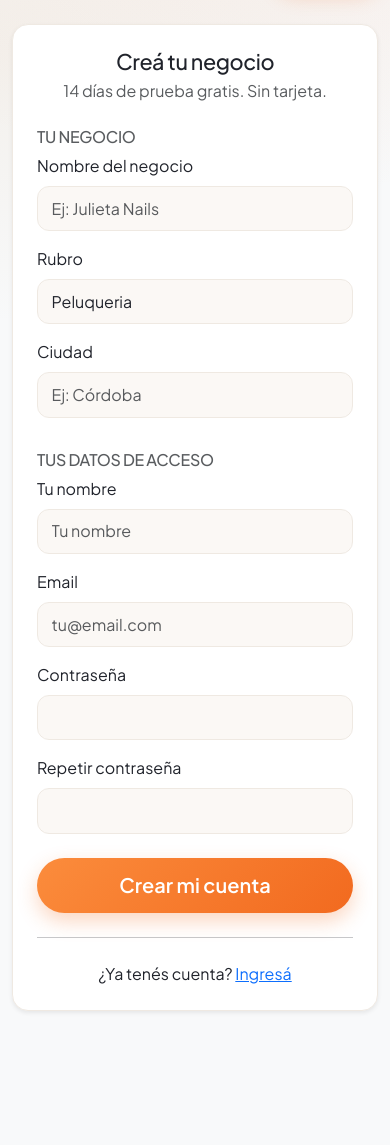
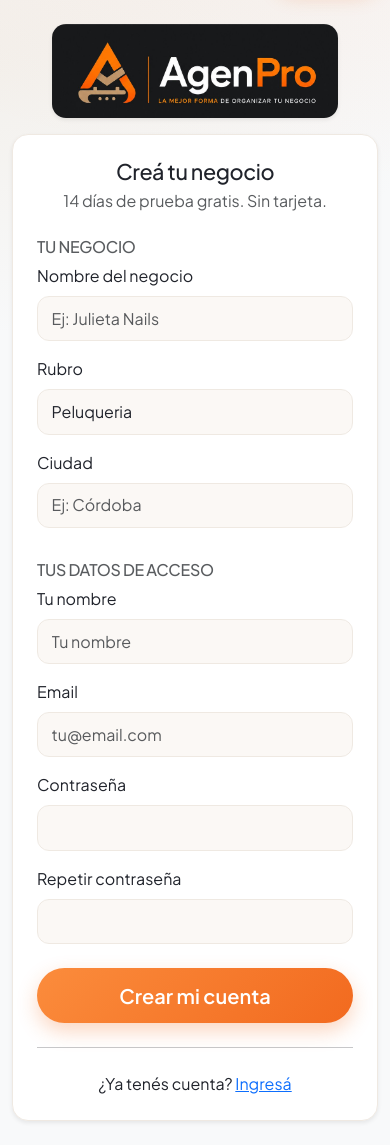
Before and after one commit to tchiavazza420/Draaier, a Flask app: page /auth/registro in a window 390 px wide. Shown: the part 59-1204 px from the top of the page. Before the commit the page ends 1071 px from the top, so only its background shows below. Run offline with Flask 3, Linux system fonts and the light colour scheme; some libraries are stand-ins or nearby versions.

Commit message:
Logo: cache-bust iconos (se veia el viejo), lockup horizontal en login/registro, fix 413 al subir
- Cache-bust (?v=ASSET_VERSION) en el icono del navbar, favicon y apple-touch:
  el Service Worker servia el icono viejo cacheado (por eso "seguia el logo
  viejo").
- Logo horizontal completo (logo-agenpro-full.png) en login y registro.
- Fix "Request Entity Too Large" (413) al guardar la pagina desde iPhone:
  MAX_CONTENT_LENGTH 4MB -> 32MB (las fotos de celular pesan varios MB; igual se
  comprimen a WebP server-side).

Bump ASSET_VERSION=19, SW v17.

Co-Authored-By: Claude Opus 4.8 <noreply@anthropic.com>

```diff
--- a/app/static/sw.js
+++ b/app/static/sw.js
@@ -5,7 +5,7 @@
    - Cache-first para estáticos (rápido).
    No cachea peticiones POST ni rutas de panel/pagos (datos sensibles/dinámicos).
 */
-const CACHE = "agenpro-v16";
+const CACHE = "agenpro-v17";
 const APP_SHELL = [
   "/",
   "/static/css/app.css",
--- a/app/templates/auth/login.html
+++ b/app/templates/auth/login.html
@@ -6,6 +6,10 @@
 {% block content %}
 <div class="row justify-content-center">
   <div class="col-md-5">
+    <div class="text-center mb-3">
+      <img src="{{ url_for('static', filename='icons/logo-agenpro-full.png') }}?v={{ config.ASSET_VERSION }}"
+           alt="AgenPro" style="max-width:280px;width:82%;height:auto;border-radius:14px" class="shadow-sm">
+    </div>
     <div class="card shadow-sm">
       <div class="card-body p-4">
         <h1 class="h4 mb-4 text-center">Iniciar sesión</h1>
--- a/app/templates/auth/registro.html
+++ b/app/templates/auth/registro.html
@@ -6,6 +6,10 @@
 {% block content %}
 <div class="row justify-content-center">
   <div class="col-md-7">
+    <div class="text-center mb-3">
+      <img src="{{ url_for('static', filename='icons/logo-agenpro-full.png') }}?v={{ config.ASSET_VERSION }}"
+           alt="AgenPro" style="max-width:300px;width:78%;height:auto;border-radius:14px" class="shadow-sm">
+    </div>
     <div class="card shadow-sm">
       <div class="card-body p-4">
         <h1 class="h4 mb-1 text-center">Creá tu negocio</h1>
--- a/app/templates/base.html
+++ b/app/templates/base.html
@@ -28,9 +28,9 @@
   <!-- PWA -->
   <link rel="manifest" href="{{ url_for('main.manifest') }}">
   <meta name="theme-color" content="#F26A1F">
-  <link rel="icon" href="{{ url_for('static', filename='icons/favicon.ico') }}" sizes="any">
-  <link rel="icon" type="image/png" href="{{ url_for('static', filename='icons/favicon-32.png') }}">
-  <link rel="apple-touch-icon" href="{{ url_for('static', filename='icons/apple-touch-icon.png') }}">
+  <link rel="icon" href="{{ url_for('static', filename='icons/favicon.ico') }}?v={{ config.ASSET_VERSION }}" sizes="any">
+  <link rel="icon" type="image/png" href="{{ url_for('static', filename='icons/favicon-32.png') }}?v={{ config.ASSET_VERSION }}">
+  <link rel="apple-touch-icon" href="{{ url_for('static', filename='icons/apple-touch-icon.png') }}?v={{ config.ASSET_VERSION }}">
   <meta name="apple-mobile-web-app-capable" content="yes">
   <meta name="apple-mobile-web-app-title" content="AgenPro">
 
@@ -46,7 +46,7 @@
   <nav class="navbar navbar-dark bg-dark sticky-top">
     <div class="container">
       <a class="navbar-brand fw-bold d-flex align-items-center gap-2" href="{{ url_for('main.index') }}">
-        <img src="{{ url_for('static', filename='icons/icon-192.png') }}" alt="AgenPro"
+        <img src="{{ url_for('static', filename='icons/icon-192.png') }}?v={{ config.ASSET_VERSION }}" alt="AgenPro"
              width="28" height="28" style="border-radius:7px">
         <span>AgenPro</span>
       </a>
```
Also changed, not shown: config.py (+5 -2 lines), app/static/icons/logo-agenpro-full.png (added).
